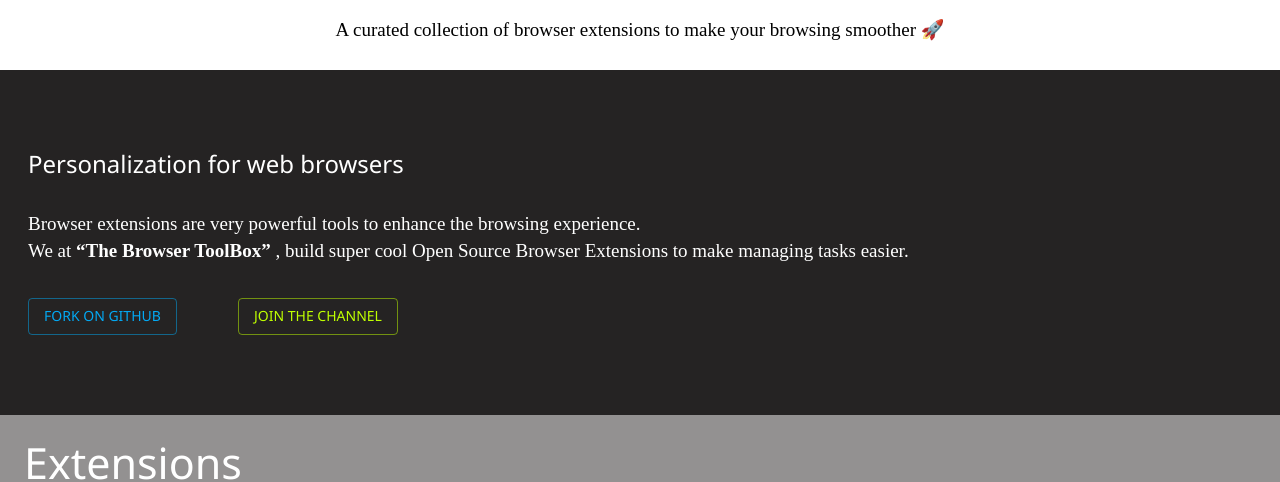
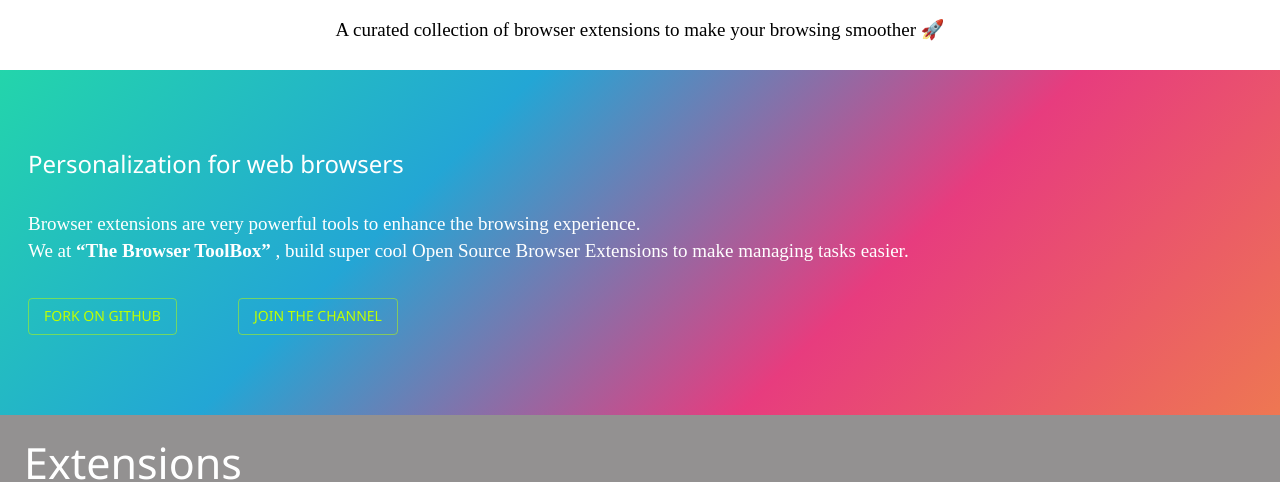
Before and after one commit to the-browser-toolbox/home, a React (Create React App) app: page / in a window 1280 px wide. Shown: the part 236-718 px from the top of the page. Built offline with nearby package versions, Linux system fonts and the light colour scheme; no server answers.

Commit message:
improved color gradient

```diff
--- a/src/sections/middle/index.jsx
+++ b/src/sections/middle/index.jsx
@@ -7,7 +7,7 @@
 import Links from '../../data/Links'
 const useStyles = makeStyles((theme) => ({
     root: {
-        background: '#252323',
+        background: 'linear-gradient(-45deg, #ee7752, #e73c7e, #23a6d5, #23d5ab)',
         color: 'white',
         paddingTop: '80px',
         paddingBottom: '80px',
@@ -53,7 +53,7 @@
                                 <BTN
                                     name="Fork on GitHub"
                                     link={Links.github}
-                                    color="primary"
+                                    color="secondary"
                                 />
                             </Grid>
                             <Grid classname={classes.buttonMargin} item xs={12} sm={12} md={10} lg={10} >
```
Also changed, not shown: 2 other files (tests, documents, lock files or other folders).
